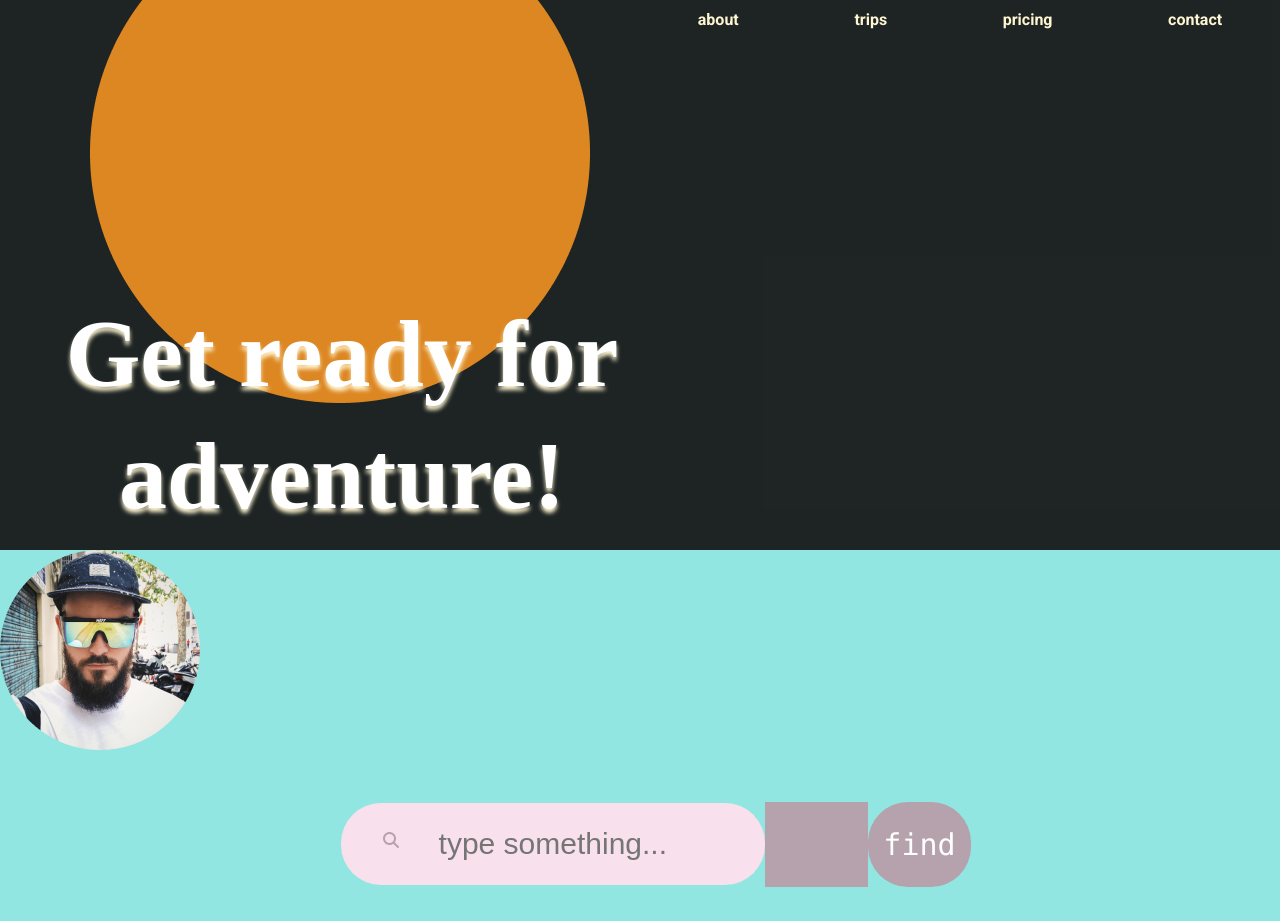
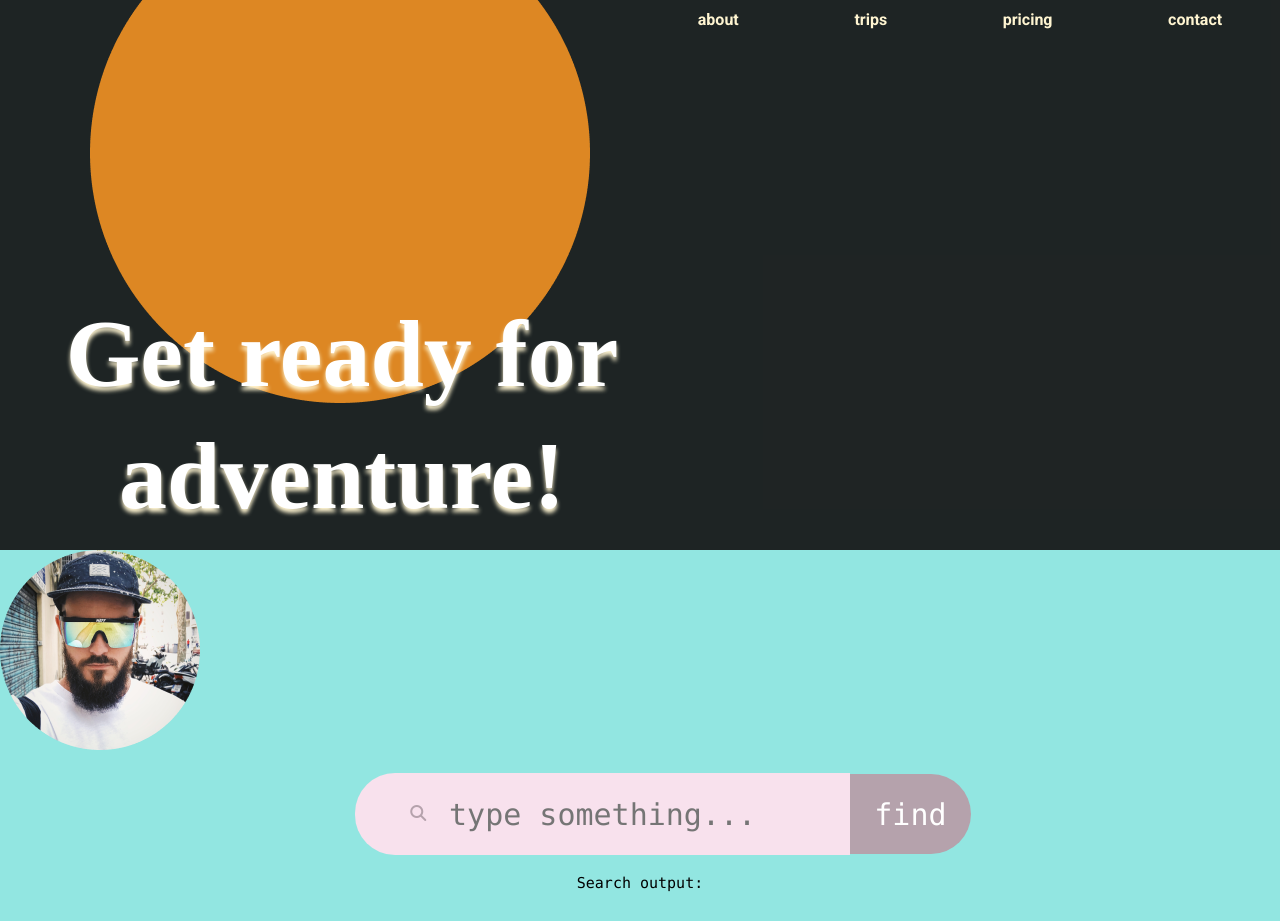
Before and after one commit to PriscilaAlfaro/labs-reusable-components-react, a React (Create React App) app: page / in a window 1280 px wide. Shown: the top 921 px of the page. Built offline with nearby package versions, Linux system fonts and the light colour scheme; the HTML template or start-up script is replaced by a standard one.

Commit message:
fix: finish the search bar design

```diff
--- a/public/index.html
+++ b/public/index.html
@@ -18,7 +18,7 @@
       manifest.json provides metadata used when your web app is installed on a
       user's mobile device or desktop. See https://developers.google.com/web/fundamentals/web-app-manifest/
     -->
-  <link rel="manifest" href="%PUBLIC_URL%/manifest.json" />
+  <!-- <link rel="manifest" href="%PUBLIC_URL%/manifest.json" /> -->
   <!--
       Notice the use of %PUBLIC_URL% in the tags above.
       It will be replaced with the URL of the `public` folder during the build.
--- a/src/App.js
+++ b/src/App.js
@@ -36,7 +36,9 @@ const App= () => {
 
   const searchBar2 = {
     primaryColor: "#FFF5E8",
-    secondaryColor: "#FABB6F"
+    secondaryColor: "#FABB6F",
+    buttonPink: "./images/button-pink.png",
+    buttonYellow: "./images/button-yellow.png",
   }
 
   return (
--- a/src/SearchBar/index.js
+++ b/src/SearchBar/index.js
@@ -13,7 +13,7 @@ const [search, setSearch]= useState("");
     return (
         <>
         <div className="searchBar-container">
-            <i class="fas fa-search" style={{ color: secondaryColor }}></i>
+            <i className="fas fa-search" style={{ color: secondaryColor }}></i>
             <input
                 className="searchBar-input"
                 placeholder="type something..."
@@ -22,8 +22,7 @@ const [search, setSearch]= useState("");
                 value={search}
                 style={{ background: primaryColor }}
             />
-                <span className="searchBar-union" style={{ background: secondaryColor }}></span>
-            <p className="searchBar-find" style={{ background: secondaryColor}}>find</p>
+                <button onClick={console.log('searching')} className="searchBar-button" style={{ background: secondaryColor}}>find</button>
         </div>
          <div className="searchBar-output">Search output: {search}</div>
          </>
--- a/src/SearchBar/searchBar.css
+++ b/src/SearchBar/searchBar.css
@@ -1,52 +1,49 @@
 .searchBar-container{
-max-width: 662px;
-height: 80px;
+    height: 50px;
     font-family: Monaco;
     display: flex;
     flex-direction: row;
-
-margin: 50px auto;
     align-items: center;
     color: white;
+    margin: 20px auto;
 }
 
 .searchBar-input{
-height: 80px;
-width: 530px;
+    height: 60px;
+    width: 200px;
     text-align: center;
-font-size: 30px;
-border-radius: 40px;
+    font-size: 0.8rem;
+    border-radius: 40px 0 0 40px;
     border: medium;
+    font-family: Monaco;
 }
 
 .fa-search{
-width: 40px;
-height: 40px;
-
+    width: 50px;
+    height: 50px;
     position: relative;
-left: 10%;
-top: 10%;
+    left: 12%;
+    top: 35%;
 }
 
-.searchBar-union{
-width: 130px;
-height: 85px;
-z-index: 1;
-}
 
-.searchBar-find{
-width: 130px;
-height: 85px;
-font-size: 30px;
+.searchBar-button{
+    width: 100px;
+    height: 60px;
+    font-size: 0.8rem;
     align-items: center;
     text-align: center;
     display: flex;
-border-radius: 40px;
+    border-radius: 0 40px 40px 0;
     justify-content: center;
+    font-family: Monaco;
+    border: medium;
+    color: white;
+    cursor: pointer;
 }
 
 .searchBar-output{
-/* background: wheat; */
+    justify-content: center;
     text-align: center;
     display: flex;
     width: 80%;
@@ -55,3 +52,30 @@ text-align: center;
     font-family: Monaco;
     font-size: 15px;
 }
+
+@media (min-width: 768px) {
+.searchBar-container{
+    width: 662px;
+    height: 80px;
+}
+
+.searchBar-input{
+    height: 80px;
+    width: 530px;
+    font-size: 30px;
+}
+
+.searchBar-button{
+    width: 130px;
+    height: 80px;
+    font-size: 30px;
+}
+
+.fa-search{
+    width: 50px;
+    height: 50px;
+    left: 13%;
+    top: 20%;
+}
+
+}
```
Also changed, not shown: src/index.css (+0 -8 lines), public/images/button-pink.png (added), public/images/button-yellow.png (added), public/manifest.json (deleted). Lines whose indentation alone changed are shown as unchanged.
